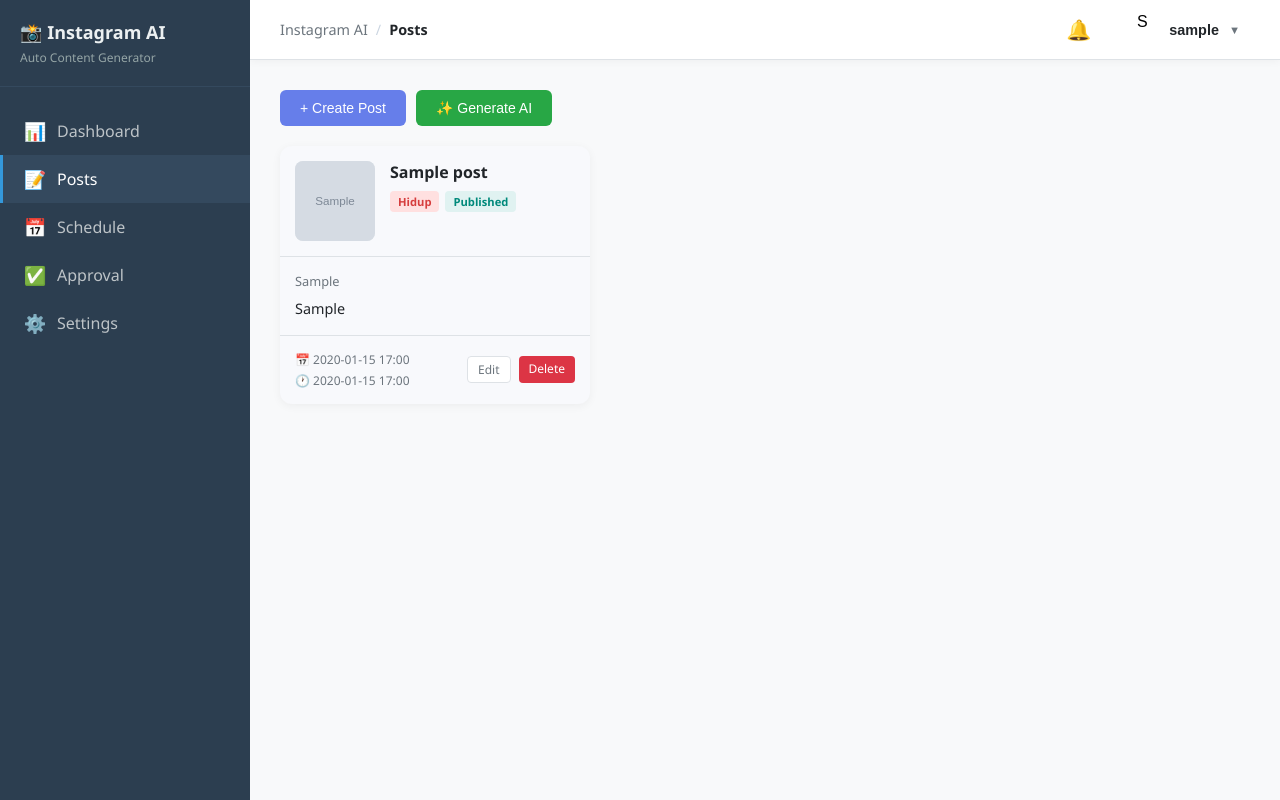
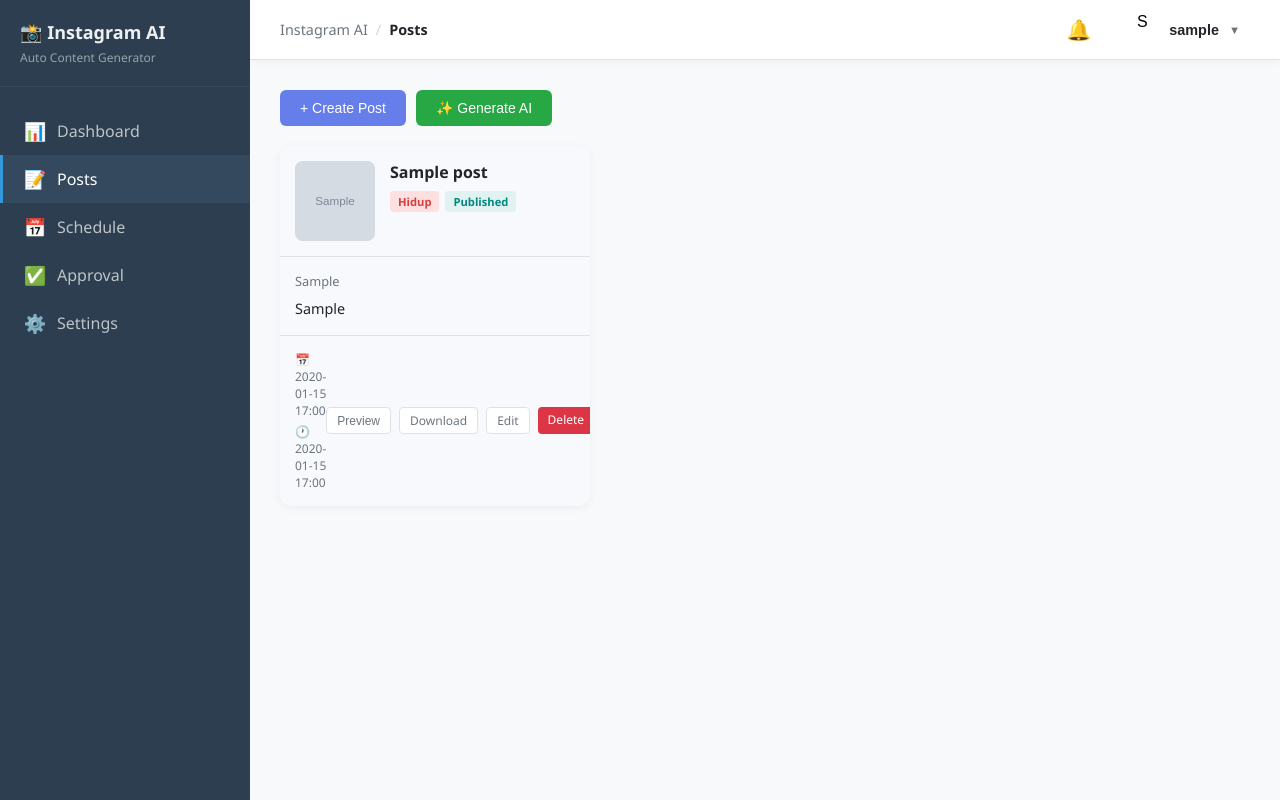
Before and after one commit to harys-rifai/post-kata2-ig, a Django app: page /posts/ in a window 1280 px wide. Run offline with Django 4.2, Linux system fonts and the light colour scheme; a user stored in the database is signed in; data comes from the database, SQL or seed files in the repository; tables that the repository leaves empty hold one stand-in row (values such as "Sample post"); grey boxes marked "Sample" are stand-in pictures; data that the repository does not hold is empty.

Commit message:
Update post-ig

```diff
--- a/templates/posts.html
+++ b/templates/posts.html
@@ -38,6 +38,10 @@
                 <span class="date-label">🕐 {{ post.created_at|date:"Y-m-d H:i" }}</span>
             </div>
             <div class="post-actions">
+                {% if post.image %}
+                <button type="button" class="btn btn-sm btn-outline" data-post-id="{{ post.id }}" data-image-url="{{ post.image.url }}" onclick="previewImage(this)">Preview</button>
+                <a href="{{ post.image.url }}" download class="btn btn-sm btn-outline">Download</a>
+                {% endif %}
                 <a href="/posts/edit/{{ post.id }}/" class="btn btn-sm btn-outline">Edit</a>
                 <a href="/posts/delete/{{ post.id }}/" class="btn btn-sm btn-danger" onclick="return confirm('Delete this post?')">Delete</a>
             </div>
@@ -48,6 +52,22 @@
         No posts yet. <a href="/generate/">Generate your first content →</a>
     </div>
     {% endfor %}
+</div>
+
+<!-- Image Preview Modal -->
+<div id="image-preview-modal" class="modal">
+    <div class="modal-content" style="max-width: 800px; background: transparent; box-shadow: none;">
+        <div class="modal-header" style="background: white; border-radius: 12px 12px 0 0;">
+            <h3>Image Preview</h3>
+            <button type="button" class="close" id="image-preview-close">&times;</button>
+        </div>
+        <div class="modal-body" style="background: white; padding: 20px; text-align: center;">
+            <img id="preview-image" src="" alt="Preview" style="max-width: 100%; max-height: 70vh; border-radius: 8px;">
+            <div style="margin-top: 15px;">
+                <a id="preview-download-link" href="" download class="btn btn-primary">Download Image</a>
+            </div>
+        </div>
+    </div>
 </div>
 
 <!-- Create Post Modal -->
@@ -303,6 +323,40 @@ document.addEventListener('DOMContentLoaded', function() {
             generateBtn.disabled = false;
         });
     }
+
+    window.previewImage = function(button) {
+        const imageUrl = button.getAttribute('data-image-url');
+        const modal = document.getElementById('image-preview-modal');
+        const previewImg = document.getElementById('preview-image');
+        const downloadLink = document.getElementById('preview-download-link');
+
+        if (imageUrl && modal && previewImg) {
+            previewImg.src = imageUrl;
+            downloadLink.href = imageUrl;
+            downloadLink.download = 'post-image.png';
+            modal.classList.add('show');
+            document.body.style.overflow = 'hidden';
+        }
+    };
+
+    const imagePreviewModal = document.getElementById('image-preview-modal');
+    const imagePreviewClose = document.getElementById('image-preview-close');
+
+    if (imagePreviewClose && imagePreviewModal) {
+        imagePreviewClose.addEventListener('click', function() {
+            imagePreviewModal.classList.remove('show');
+            document.body.style.overflow = '';
+        });
+    }
+
+    if (imagePreviewModal) {
+        window.addEventListener('click', function(event) {
+            if (event.target == imagePreviewModal) {
+                imagePreviewModal.classList.remove('show');
+                document.body.style.overflow = '';
+            }
+        });
+    }
 });
 </script>
 {% endblock %}
```
Also changed, not shown: 2 other files.
